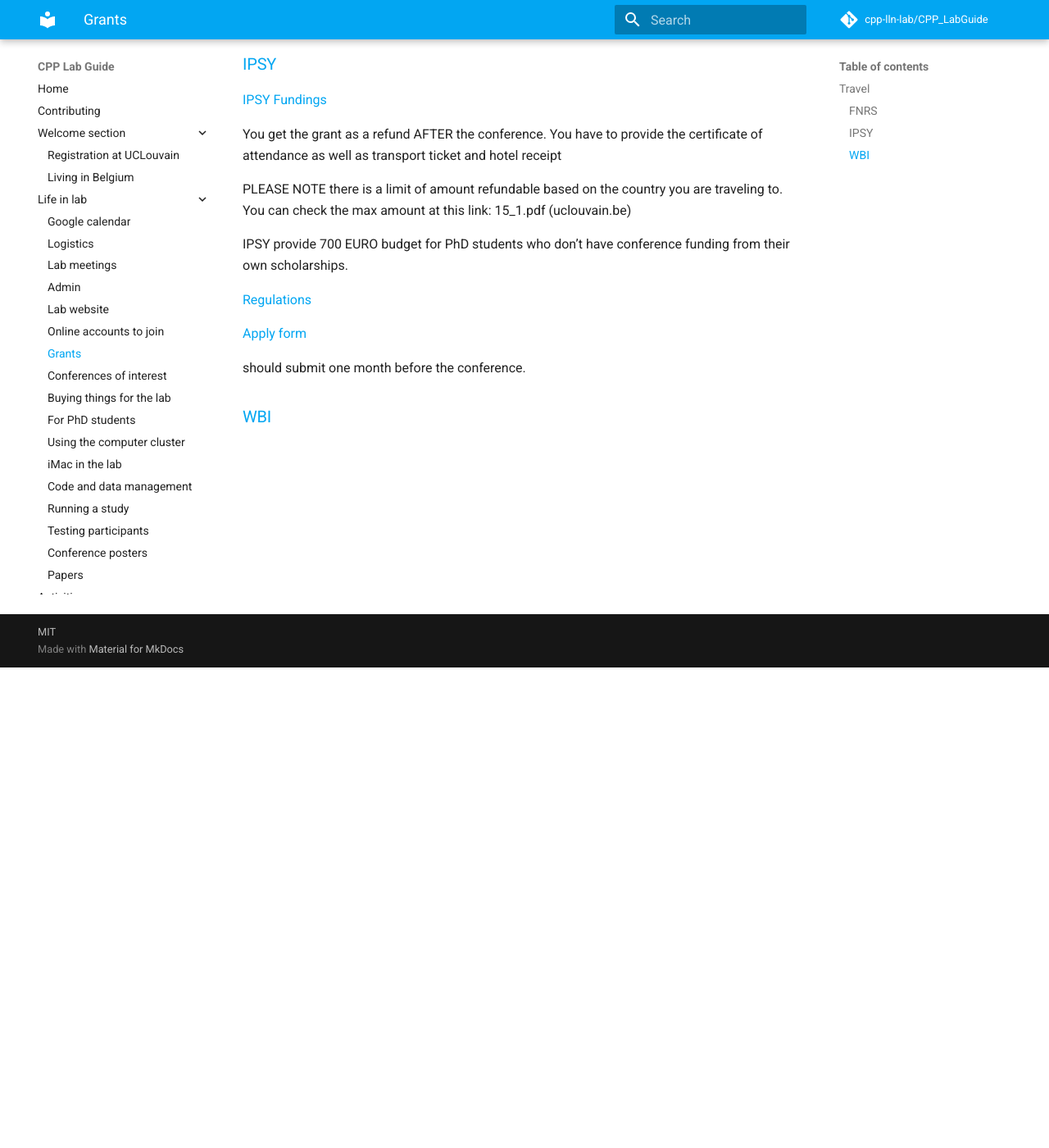
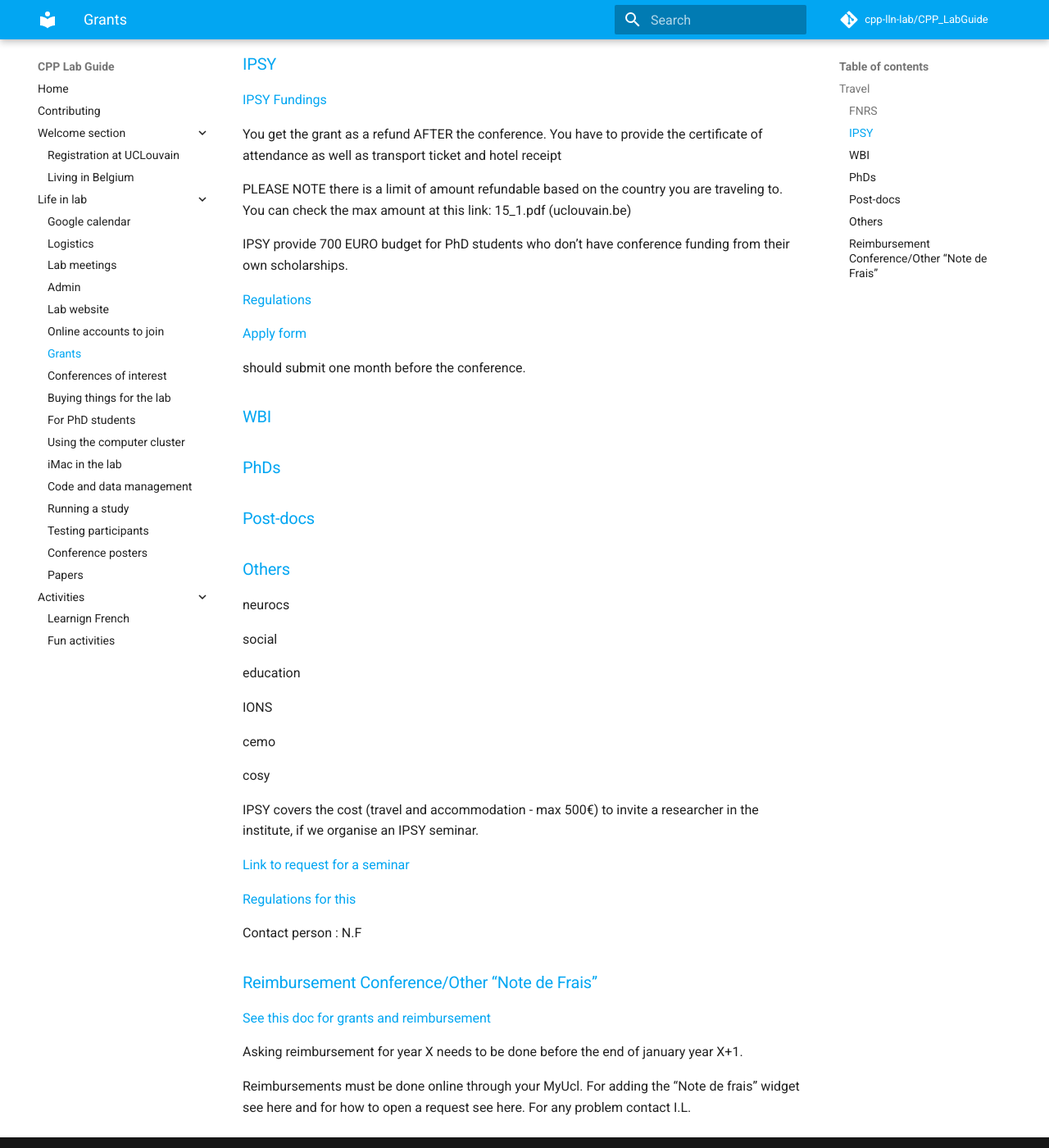
Before and after one commit to cpp-lln-lab/CPP_LabGuide, an MkDocs documentation site: the page built from doc/grants.md, in a window 1280 px wide and 1400 px high, scrolled down 586 px. Shown: the whole window at 82% size. Built offline with MkDocs 1.6.1 and Material for MkDocs 9.7.7, drawn with Linux system fonts in a browser that asks for light colours; comment, search, counter and statistics services are not loaded.

Commit message:
Update grants.md
I copied paste last two paragraphs.
I think the PhD/Post Doc/Other should be moved somewhere else.
There is a link to our google drive that is not private, I do not know how to change privacy settings.

```diff
--- a/doc/grants.md
+++ b/doc/grants.md
@@ -41,3 +41,36 @@
 should submit one month before the conference.
 
 ### WBI
+
+### PhDs
+
+### Post-docs
+
+### Others
+neurocs
+
+social
+
+education
+
+IONS
+
+cemo
+
+cosy
+
+IPSY covers the cost (travel and accommodation - max 500€) to invite a researcher in the institute, if we organise an IPSY seminar.
+
+[Link to request for a seminar](https://intranet.uclouvain.be/fr/myucl/instituts-recherche/ipsy/formulaire-de-demande-d-indemnisation-pour-l-organisation-d-un-seminaire-0.html)
+
+[Regulations for this](https://myalfresco.uclouvain.be/alfresco/service/ucl/streamDownload/workspace/SpacesStore/562d371b-5a8f-4160-8c6f-bb95034bf35f/R%C3%A8glement%20attribution%20subvention%20s%C3%A9minaire_IPSY.pdf)
+
+Contact person : N.F
+
+### Reimbursement Conference/Other “Note de Frais”
+
+[See this doc for grants and reimbursement](https://docs.google.com/document/d/1ywwzlIhJvgMxXYCsDlkh61XJhQb8iqDqRmQGrsT1iRI/edit?usp=sharing)
+
+Asking reimbursement for year X needs to be done before the end of january year X+1.
+
+Reimbursements must be done online through your MyUcl. For adding the “Note de frais” widget see here and for how to open a request see here. For any problem contact I.L.
```
